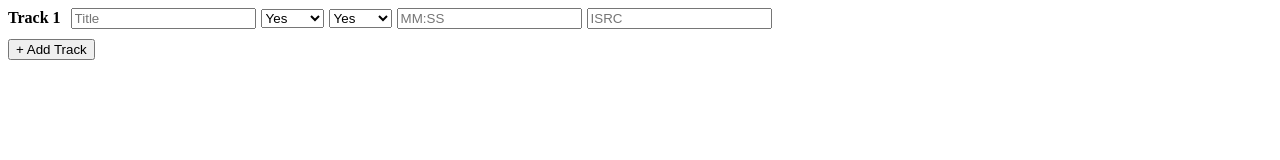
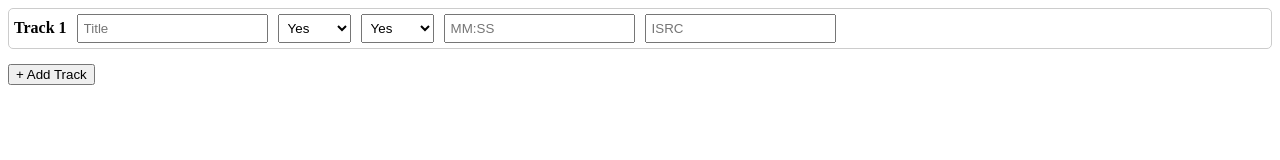
Before and after one commit to nicomooose/widget1, a plain HTML site: page index.html in a window 1280 px wide. Both pictures are taken after a click on the button "+ Add Track". Drawn offline with Linux system fonts and the light colour scheme.

Commit message:
styles.css

```diff
--- a/styles.css
+++ b/styles.css
@@ -1,11 +1,15 @@
 /* styles.css */
 .track-row {
-    margin-bottom: 10px;
+    margin-bottom: 15px;
+    padding: 5px;
+    border: 1px solid #ccc;
+    border-radius: 5px;
 }
 .track-row label {
     margin-right: 10px;
     font-weight: bold;
 }
 .track-row input, .track-row select {
-    margin-right: 5px;
+    margin-right: 10px;
+    padding: 5px;
 }
```
